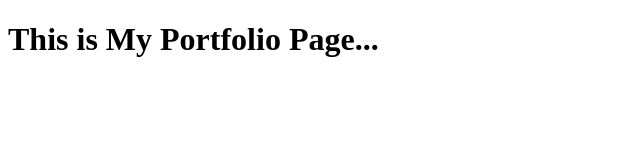
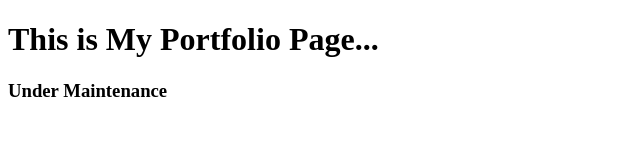
Before and after one commit to Shivateja10/myportfolio, a plain HTML site: page index.html in a window 1280 px wide. Shown: the whole page, without its empty margins (0-640 px from the left). Drawn offline with Linux system fonts and the light colour scheme.

Commit message:
Updated HTML content and made changes to layout

```diff
--- a/index.html
+++ b/index.html
@@ -7,5 +7,6 @@
 </head>
 <body>
     <h1>This is My Portfolio Page...</h1>
+    <h3>Under Maintenance</h3>
 </body>
 </html>
```
